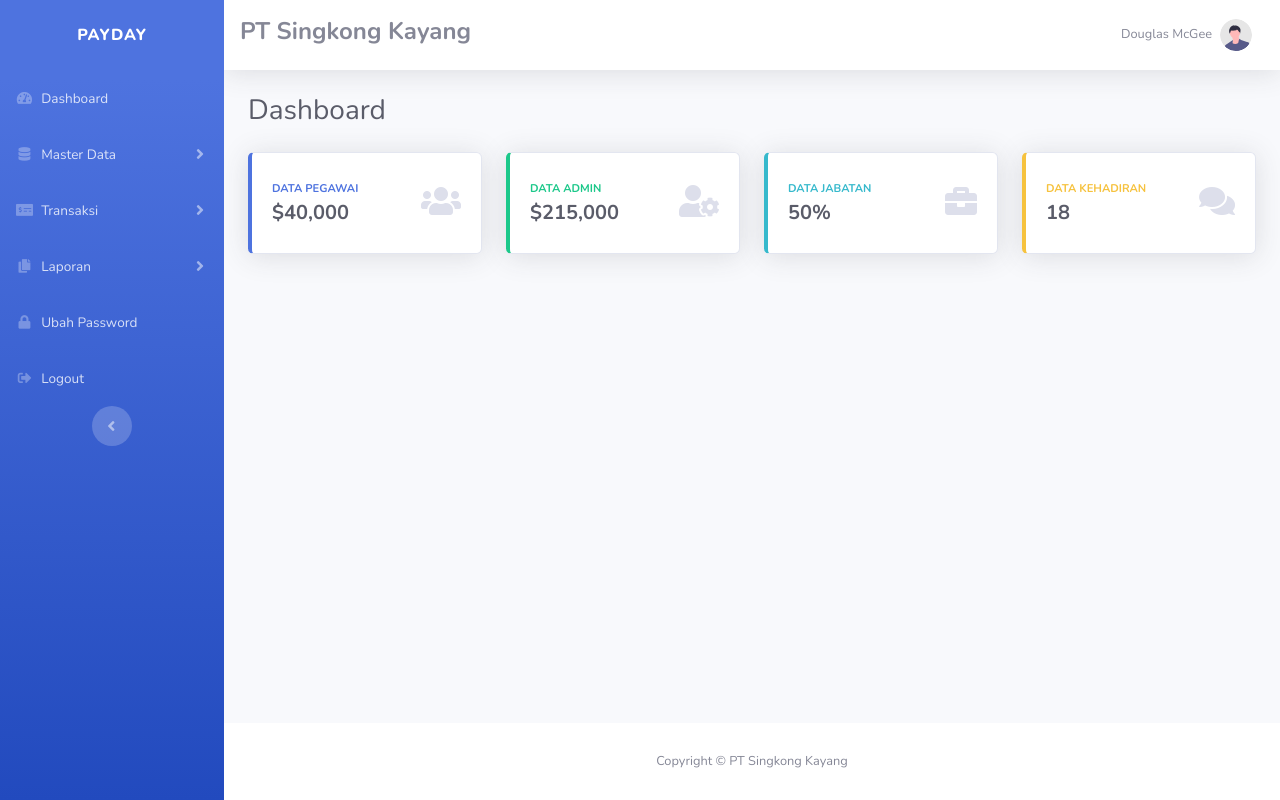
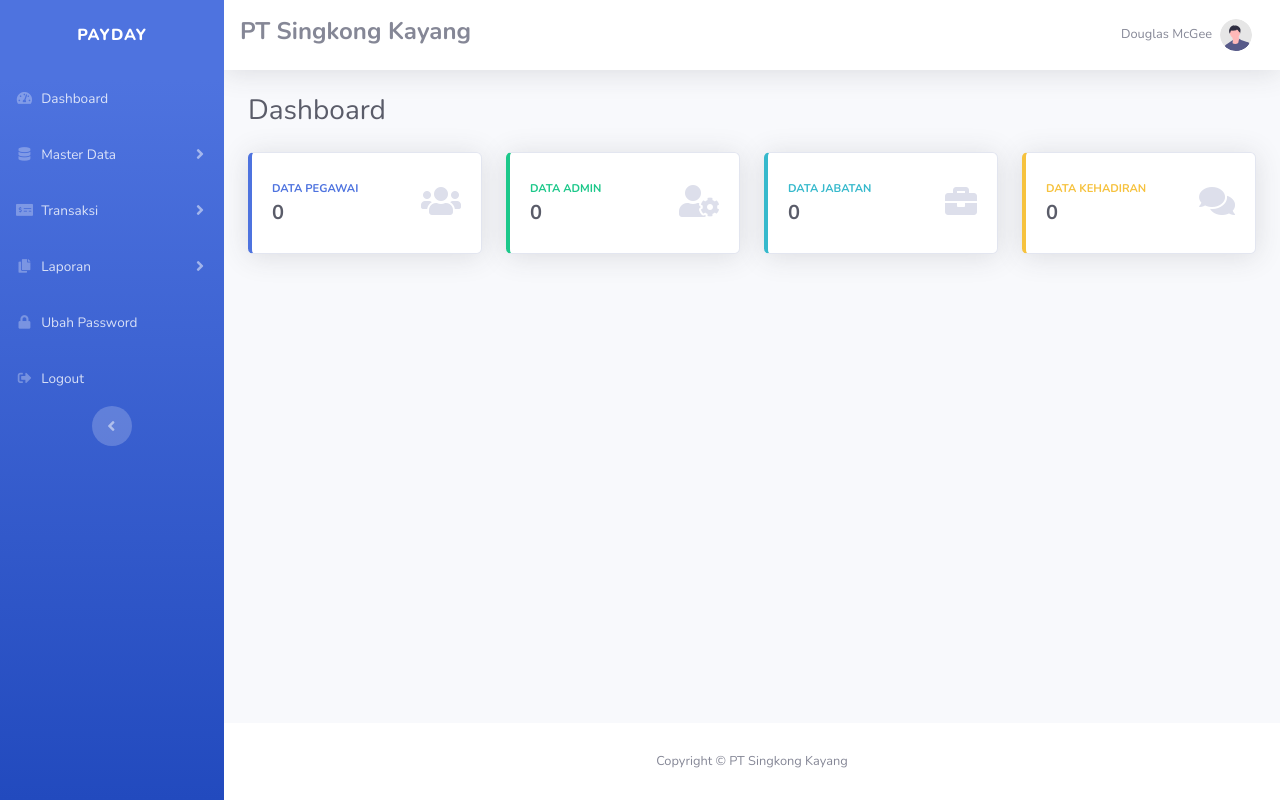
Before and after one commit to bancarafarros/payday, a CodeIgniter app: page /database/admin/Dashboard in a window 1280 px wide. Run offline with CodeIgniter, Linux system fonts and the light colour scheme; data that the repository does not hold is empty.

Commit message:
tampil data dari db

```diff
--- a/application/views/admin/dashboard.php
+++ b/application/views/admin/dashboard.php
@@ -15,10 +15,8 @@
                                 <div class="card-body">
                                     <div class="row no-gutters align-items-center">
                                         <div class="col mr-2">
-                                            <div class="text-xs font-weight-bold text-primary text-uppercase mb-1">
-                                                Data Pegawai
-                                            </div>
-                                            <div class="h5 mb-0 font-weight-bold text-gray-800">$40,000</div>
+                                            <div class="text-xs font-weight-bold text-primary text-uppercase mb-1">Data Pegawai</div>
+                                            <div class="h5 mb-0 font-weight-bold text-gray-800"><?= $pegawai; ?></div>
                                         </div>
                                         <div class="col-auto">
                                             <i class="fas fa-users fa-2x text-gray-300"></i>
@@ -35,7 +33,7 @@
                                     <div class="row no-gutters align-items-center">
                                         <div class="col mr-2">
                                             <div class="text-xs font-weight-bold text-success text-uppercase mb-1">Data Admin</div>
-                                            <div class="h5 mb-0 font-weight-bold text-gray-800">$215,000</div>
+                                            <div class="h5 mb-0 font-weight-bold text-gray-800"><?= $admin; ?></div>
                                         </div>
                                         <div class="col-auto">
                                             <i class="fas fa-user-cog fa-2x text-gray-300"></i>
@@ -54,7 +52,7 @@
                                             <div class="text-xs font-weight-bold text-info text-uppercase mb-1">Data Jabatan</div>
                                             <div class="row no-gutters align-items-center">
                                                 <div class="col-auto">
-                                                    <div class="h5 mb-0 mr-3 font-weight-bold text-gray-800">50%</div>
+                                                    <div class="h5 mb-0 mr-3 font-weight-bold text-gray-800"><?= $jabatan; ?></div>
                                                 </div>
                                             </div>
                                         </div>
@@ -73,7 +71,7 @@
                                     <div class="row no-gutters align-items-center">
                                         <div class="col mr-2">
                                             <div class="text-xs font-weight-bold text-warning text-uppercase mb-1">Data Kehadiran</div>
-                                            <div class="h5 mb-0 font-weight-bold text-gray-800">18</div>
+                                            <div class="h5 mb-0 font-weight-bold text-gray-800"><?= $kehadiran; ?></div>
                                         </div>
                                         <div class="col-auto">
                                             <i class="fas fa-comments fa-2x text-gray-300"></i>
```
